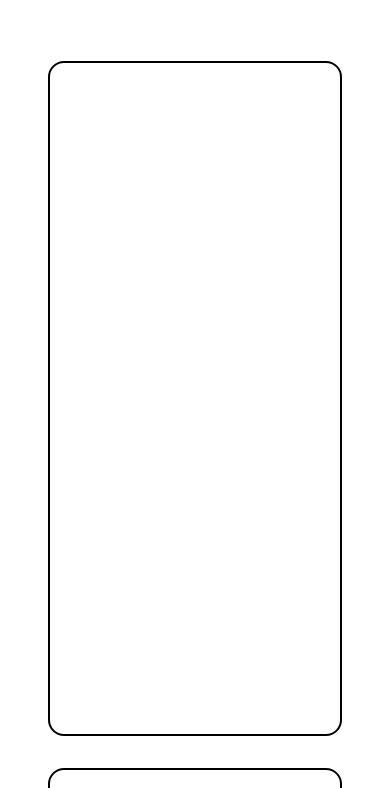
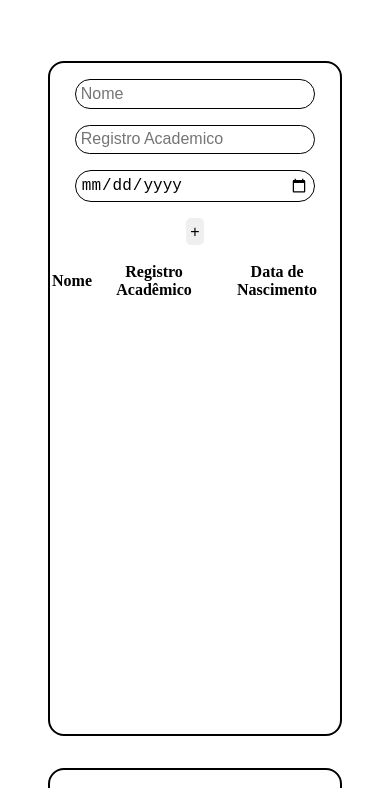
Before and after one commit to devgraciotim/Library-Sistem, a plain HTML site: page librarySistem/index.html in a window 390 px wide. Shown: the part 56-844 px from the top of the page. Drawn offline with Linux system fonts and the light colour scheme.

Commit message:
update script.js

```diff
--- a/librarySistem/index.html
+++ b/librarySistem/index.html
@@ -1,5 +1,6 @@
 <!DOCTYPE html>
 <html lang="pt-br">
+
 <head>
     <meta charset="UTF-8">
     <meta name="viewport" content="width=device-width, initial-scale=1.0">
@@ -7,14 +8,41 @@
 
     <link rel="stylesheet" href="./src/css/style.css">
 </head>
+
 <body>
     <header>
         <h1>Biblioteca</h1>
     </header>
 
     <main class="d-flex mainContent">
-        <section id="users" class="section"></section>
+        <section id="users" class="section">
+            <form id="userForm" class="d-flex">
+                <input type="text" placeholder="Nome" required class="name">
+                <input type="number" placeholder="Registro Academico" required class="registry">
+                <input type="date" placeholder="Data de Nascimento" required class="birth">
+                <button type="button" onclick="validateInputs()">+</button>
+            </form>
+
+
+            <table id="userTable">
+                <thead>
+                    <tr>
+                        <th>Nome</th>
+                        <th>Registro Acadêmico</th>
+                        <th>Data de Nascimento</th>
+                    </tr>
+                </thead>
+                <tbody>
+
+                </tbody>
+            </table>
+        </section>
+
         <section id="books" class="section"></section>
     </main>
+
+    <script src="./src/js/Users.js"></script>
+    <script src="./src/js/script.js"></script>
 </body>
+
 </html>
--- a/librarySistem/src/css/style.css
+++ b/librarySistem/src/css/style.css
@@ -25,6 +25,35 @@ header {
     padding: 3rem;
 }
 
+#userForm {
+    width: 100%;
+    justify-content: center;
+    padding: 1rem;
+    gap: 1rem;
+    flex-wrap: wrap;
+}
+
+#userForm input {
+    font-size: 1rem;
+    border: 1px black solid;
+    border-radius: 1rem;
+    padding: .3rem;
+    width: 15rem;
+}
+
+#userForm button {
+    font-size: 1rem;
+    padding: .3rem;
+    cursor: pointer;
+    border-radius: .3rem;
+    transition: .5s;
+}
+
+#userForm button:hover {
+    background-color: gray;
+    color: white;
+}
+
 @media (max-width: 950px) {
     .mainContent {
         flex-direction: column;
@@ -34,3 +63,10 @@ header {
         width: 100%;
     }
 }
+
+@media (max-width: 630px) {
+    #userForm {
+        flex-direction: column;
+        align-items: center;
+    }
+}
--- a/librarySistem/src/js/script.js
+++ b/librarySistem/src/js/script.js
@@ -1,4 +1,4 @@
-class bibliographicEntity{
+class bibliographicEntity {
     constructor(title, author, publicationYear, code) {
         this.title = title;
         this.author = author;
@@ -8,48 +8,80 @@ class bibliographicEntity{
         this.borrowedUser = null;
     }
 
-    emprestar(usuario){
-        if(this.borrowed === true){
+    emprestar(usuario) {
+        if (this.borrowed === true) {
             console.log('Esta Emprestado');
         }
-        else{
+        else {
             this.borrowed = true;
             console.log('Emprestado');
             this.borrowedUser = usuario;
         }
     }
 
-    devolver(){
-        if(this.borrowed === true){
+    devolver() {
+        if (this.borrowed === true) {
             this.borrowed = false;
             this.borrowedUser = null;
             console.log('Livro devolvido');
         }
-        else{
+        else {
             console.log('Livro não foi Emprestado');
         }
     }
 }
 
-class Book extends bibliographicEntity{
-    constructor(title, author, publicationYear, code, genre){
+class Book extends bibliographicEntity {
+    constructor(title, author, publicationYear, code, genre) {
         super(title, author, publicationYear, code);
         this.genre = genre;
     }
 }
 
-class Magazine extends bibliographicEntity{
-    constructor(title, author, publicationYear, code){
+class Magazine extends bibliographicEntity {
+    constructor(title, author, publicationYear, code) {
         super(title, author, publicationYear, code);
     }
 }
 
 const users = [];
 
-class User{
-    constructor(name, registry, birth){
+class User {
+    constructor(name, registry, birth) {
         this.name = name;
         this.registry = registry;
         this.birth = birth;
+
+        this.saveUser();
+    }
+
+    userInfo() {
+        return { name: this.name, registry: this.registry, birth: this.birth };
+    }
+
+    saveUser() {
+        users.push(this.userInfo());
+        localStorage.setItem('usersInfo', JSON.stringify(users));
     }
 }
+
+function validateInputs() {
+    const nameInput = document.getElementById('userForm').querySelector('.name');
+    const registryInput = document.getElementById('userForm').querySelector('.registry');
+    const birthInput = document.getElementById('userForm').querySelector('.birth');
+
+    if (nameInput.value.trim() === '' || registryInput.value.trim() === '' || birthInput.value.trim() === '') {
+        alert('Preencha todos os campos');
+        return;
+    }
+
+    createUser(nameInput, registryInput, birthInput);
+}
+
+function createUser(name, registry, birth) {
+    const newUser = new User(name.value, registry.value, birth.value);
+
+    name.value = '';
+    registry.value = '';
+    birth.value = '';
+}
```
